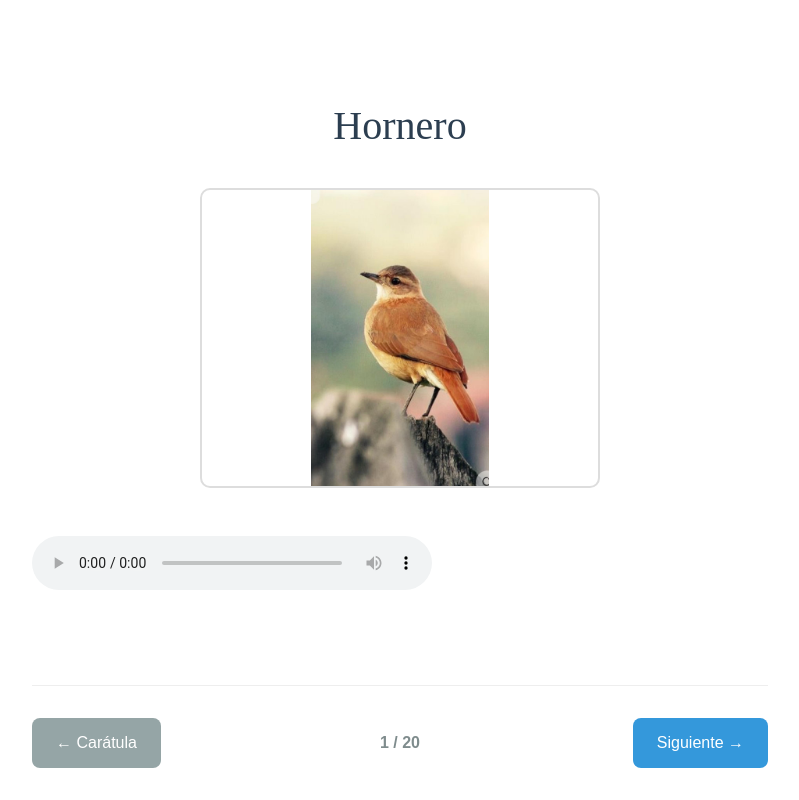
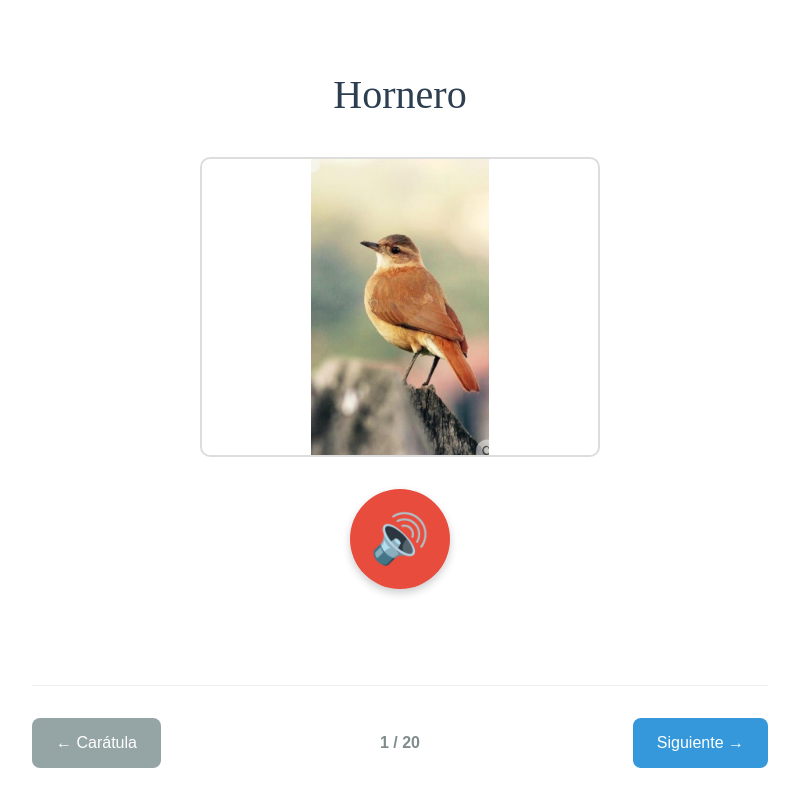
Before and after one commit to argenia-sas/libro-rio-marron, a Next.js app: page /pagina/1 in a window 1280 px wide. Shown: the whole page, without its empty margins (240-1039 px from the left). Built offline with nearby package versions, Linux system fonts and the light colour scheme.

Commit message:
fix: simplificar el control de reproducción de audio y mejorar el botón de reproducción

```diff
--- a/src/app/pagina/[id]/player.tsx
+++ b/src/app/pagina/[id]/player.tsx
@@ -7,7 +7,6 @@ import Image from "next/image";
 import { BOOK_CONFIG, getPageMetadata, getPageAssets } from "@/lib/config";
 
 export default function Player({ id }: { id: string }) {
-  const [canPlay, setCanPlay] = useState(false);
   const [audio, setAudio] = useState<HTMLAudioElement | null>(null);
 
   // Configuración del libro
@@ -33,17 +32,12 @@ export default function Player({ id }: { id: string }) {
     if (audioUrl) {
       const audioElement = new Audio(audioUrl);
       setAudio(audioElement);
-
-      audioElement.play()
-        .then(() => setCanPlay(true))
-        .catch(() => setCanPlay(false));
     }
   }, [audioUrl]);
 
   const handlePlay = () => {
     if (audio) {
       audio.play();
-      setCanPlay(true);
     }
   };
 
@@ -113,31 +107,42 @@ export default function Player({ id }: { id: string }) {
         {/* Control de audio */}
         {pageAssets.hasAssets && (
           <>
-            {!canPlay && (
             <button
               style={{
-                  padding: "1rem 2rem",
-                  fontSize: "1.2rem",
+                padding: "1.5rem",
+                fontSize: "3rem",
                 backgroundColor: "#e74c3c",
                 color: "white",
                 border: "none",
-                  borderRadius: "8px",
+                borderRadius: "50%",
                 cursor: "pointer",
-                  marginBottom: "1rem",
-                  transition: "background-color 0.3s"
+                marginBottom: "2rem",
+                transition: "all 0.3s",
+                width: "100px",
+                height: "100px",
+                display: "flex",
+                alignItems: "center",
+                justifyContent: "center",
+                margin: "0 auto 2rem auto",
+                boxShadow: "0 4px 8px rgba(0,0,0,0.2)"
               }}
               onClick={handlePlay}
-                onMouseEnter={(e) => (e.target as HTMLButtonElement).style.backgroundColor = "#c0392b"}
-                onMouseLeave={(e) => (e.target as HTMLButtonElement).style.backgroundColor = "#e74c3c"}
+              onMouseEnter={(e) => {
+                (e.target as HTMLButtonElement).style.backgroundColor = "#c0392b";
+                (e.target as HTMLButtonElement).style.transform = "scale(1.1)";
+              }}
+              onMouseLeave={(e) => {
+                (e.target as HTMLButtonElement).style.backgroundColor = "#e74c3c";
+                (e.target as HTMLButtonElement).style.transform = "scale(1)";
+              }}
+              title="Escuchar audio"
             >
-                ▶ Reproducir audio
+              🔊
             </button>
-            )}
 
             <audio
               src={audioUrl || undefined}
-              controls
-              style={{ width: "100%", maxWidth: "400px", marginTop: "1rem" }}
+              style={{ display: "none" }}
             />
           </>
         )}
```
Lines whose indentation alone changed are shown as unchanged.
